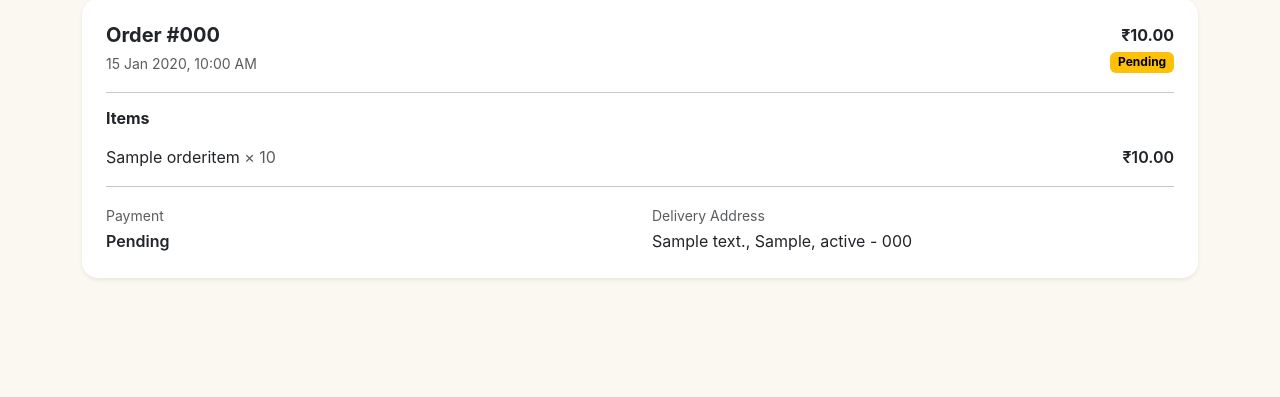
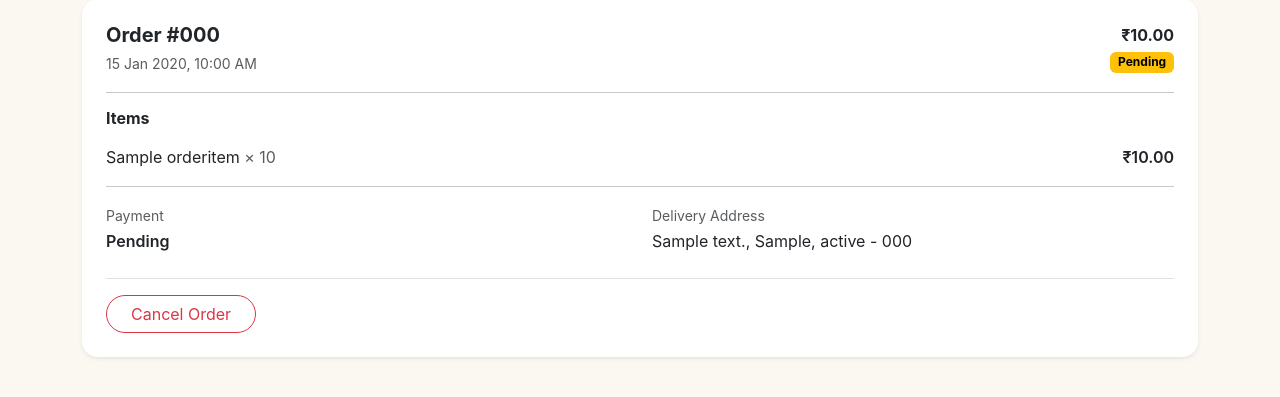
Before and after one commit to sharmariteshkumar/garden-ecommerce-django, a Django app: page /my-orders/ in a window 1280 px wide. Shown: the part 237-634 px from the top of the page. Run offline with Django 5.2, Linux system fonts and the light colour scheme; a user stored in the database is signed in; tables that the repository leaves empty hold one stand-in row (values such as "Sample post").

Commit message:
Order cancel in cart fix

```diff
--- a/store/urls.py
+++ b/store/urls.py
@@ -22,4 +22,5 @@ urlpatterns = [
     path("payment-failed/",views.payment_failed,name="payment_failed"),
     path("my-orders/", views.my_orders, name="my_orders"),
     path("profile/", views.profile, name="profile"),
+    path("orders/<int:order_id>/cancel/",views.cancel_order,name="cancel_order"),
 ]
--- a/store/views.py
+++ b/store/views.py
@@ -1140,3 +1140,43 @@ def my_orders(request):
 @login_required
 def profile(request):
     return render(request, "store/profile.html")
+
+@login_required
+@require_POST
+def cancel_order(request, order_id):
+
+    order = get_object_or_404(
+        Order,
+        id=order_id,
+        customer_email__iexact=request.user.email
+    )
+
+    # Shipping ke baad cancellation allowed nahi hai
+    if order.status in ["shipped", "delivered", "cancelled"]:
+        messages.error(
+            request,
+            "This order can no longer be cancelled."
+        )
+        return redirect("my_orders")
+
+    # Already cancelled
+    if order.status == "cancelled":
+        messages.info(
+            request,
+            "This order is already cancelled."
+        )
+        return redirect("my_orders")
+
+    # Cancel order
+    order.status = "cancelled"
+
+    order.save(
+        update_fields=["status"]
+    )
+
+    messages.success(
+        request,
+        f"Order {order.order_number} has been cancelled successfully."
+    )
+
+    return redirect("my_orders")
--- a/templates/store/my_orders.html
+++ b/templates/store/my_orders.html
@@ -112,7 +112,25 @@
                 </div>
 
             </div>
+            <!-- CANCEL ORDER -->
+            {% if order.status != "shipped" and order.status != "delivered" and order.status != "cancelled" %}
 
+            <div class="mt-4 pt-3 border-top">
+
+                <form method="POST" action="{% url 'cancel_order' order.id %}"
+                    onsubmit="return confirm('Are you sure you want to cancel this order?');">
+
+                    {% csrf_token %}
+
+                    <button type="submit" class="btn btn-outline-danger rounded-pill px-4">
+                        Cancel Order
+                    </button>
+
+                </form>
+
+            </div>
+
+            {% endif %}
         </div>
 
     </div>
@@ -135,8 +153,7 @@
             Your placed orders will appear here.
         </p>
 
-            <a href="{% url 'all_products' %}"
-               class="btn btn-success rounded-pill px-4">
+        <a href="{% url 'all_products' %}" class="btn btn-success rounded-pill px-4">
             Start Shopping
         </a>
 
```
Lines whose indentation alone changed are shown as unchanged.
